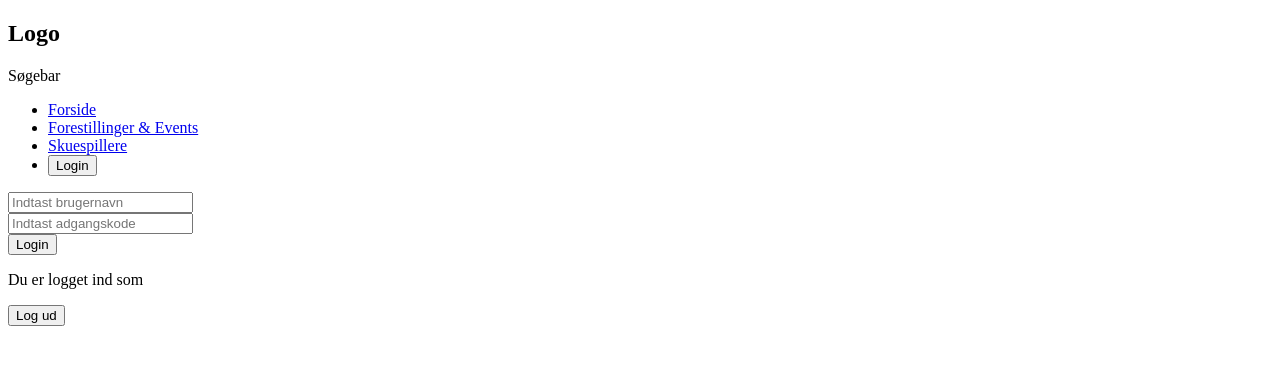
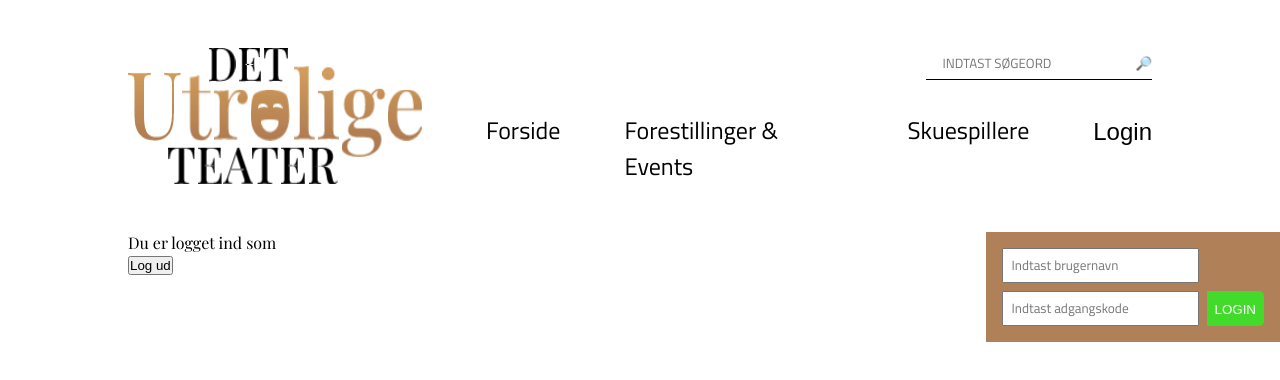
Before and after one commit to Jens180980/Teater, a React (Create React App) app: page /admin in a window 1280 px wide. Shown: the top 380 px of the page. Built offline with nearby package versions, Linux system fonts and the light colour scheme; no server answers.

Commit message:
Header styled

```diff
--- a/src/Assets/scss/App.module.scss
+++ b/src/Assets/scss/App.module.scss
@@ -0,0 +1,14 @@
+@import url("https://fonts.googleapis.com/css2?family=Playfair+Display:wght@400;700&display=swap");
+@import url("https://fonts.googleapis.com/css2?family=Titillium+Web:wght@400;700&display=swap");
+*,
+:after {
+  margin: 0;
+  padding: 0;
+  box-sizing: border-box;
+}
+
+body {
+  width: 80%;
+  margin: 0 auto;
+  font-family: "Playfair Display", serif;
+}
--- a/src/Assets/scss/Header.module.scss
+++ b/src/Assets/scss/Header.module.scss
@@ -0,0 +1,13 @@
+.header {
+  display: flex;
+  justify-content: space-between;
+  padding: 1rem 0;
+  margin: 2rem 0;
+
+  div {
+    display: flex;
+    flex-direction: column;
+    align-items: flex-end;
+    justify-content: space-between;
+  }
+}
--- a/src/Assets/scss/Login.module.scss
+++ b/src/Assets/scss/Login.module.scss
@@ -0,0 +1,38 @@
+.compWrapper {
+  position: absolute;
+  right: 0;
+  background-color: #b08058;
+  padding: 1rem;
+  font-family: "Titillium Web", sans-serif;
+
+  input {
+    padding: 0.5rem;
+  }
+
+  ::placeholder {
+    font-family: "Titillium Web", sans-serif;
+  }
+
+  .topWrap {
+    display: block;
+  }
+  .bottomWrap {
+    margin-top: 0.5rem;
+    display: flex;
+    flex-direction: row;
+    height: 100%;
+
+    button {
+      margin-left: 0.5rem;
+      text-transform: uppercase;
+      outline: none;
+      border: none;
+      border-top-right-radius: 5px;
+      border-bottom-right-radius: 5px;
+      color: white;
+      background-color: rgb(66, 218, 43);
+      padding: 0.6rem 0.5rem 0.5rem 0.5rem;
+      cursor: pointer;
+    }
+  }
+}
--- a/src/Assets/scss/Navigation.module.scss
+++ b/src/Assets/scss/Navigation.module.scss
@@ -0,0 +1,37 @@
+@import url("https://fonts.googleapis.com/css2?family=Titillium+Web:wght@400;700&display=swap");
+
+.nav {
+  font-family: "Titillium Web", sans-serif;
+  position: relative;
+  ul {
+    display: flex;
+    justify-content: space-around;
+
+    li {
+      margin: 2rem 0 0 4rem;
+      list-style: none;
+
+      a {
+        text-decoration: none;
+        font-size: 1.5rem;
+        color: black;
+        font-weight: 400;
+      }
+
+      a:hover,
+      button:hover {
+        color: rgb(94, 94, 94);
+      }
+
+      button {
+        outline: none;
+        border: none;
+        background-color: transparent;
+        font-size: 1.5rem;
+        margin-top: 0.4rem;
+        font-weight: 400;
+        cursor: pointer;
+      }
+    }
+  }
+}
--- a/src/Assets/scss/SearchBar.module.scss
+++ b/src/Assets/scss/SearchBar.module.scss
@@ -0,0 +1,21 @@
+.form {
+  input {
+    padding: 0.5rem 1rem;
+    border: none;
+    border-bottom: 1px solid black;
+  }
+
+  ::placeholder {
+    font-family: "Titillium Web", sans-serif;
+    text-transform: uppercase;
+  }
+
+  button {
+    height: 100%;
+    outline: none;
+    background-color: transparent;
+    border: none;
+    border-bottom: 1px solid black;
+    cursor: pointer;
+  }
+}
--- a/src/Components/Partials/Header.jsx
+++ b/src/Components/Partials/Header.jsx
@@ -5,16 +5,19 @@ import { Link } from "react-router-dom";
 import { Navigation } from "../Partials/Navigation";
 import { SearchBar } from "./SearchBar";
 
-// import modular style sheet
+// import modular style sheet & images
 import Style from "../../Assets/scss/Header.module.scss";
+import logo from "../../Assets/img/DUT_logo.png";
 
 // Header function component
 export const Header = () => {
   return (
     <header className={Style.header}>
-      <h2>Logo</h2>
-      <p>Søgebar</p>
-      <Navigation />
+      <img src={logo} alt="logo" />
+      <div>
+        <SearchBar />
+        <Navigation />
+      </div>
     </header>
   );
 }; // End of function component
--- a/src/Components/Partials/Login.jsx
+++ b/src/Components/Partials/Login.jsx
@@ -37,7 +37,7 @@ export const Login = () => {
     <section className={Style.compWrapper}>
       {!loginData && !loginData.username ? (
         <form onSubmit={handleSubmit(Login)}>
-          <div>
+          <div className={Style.topWrap}>
             <input
               type="text"
               id="username"
@@ -47,6 +47,7 @@ export const Login = () => {
 
             {errors.username && <span>Udfyld venligst feltet korrekt</span>}
           </div>
+          <div className={Style.bottomWrap}>
             <div>
               <input
                 type="password"
@@ -57,7 +58,7 @@ export const Login = () => {
 
               {errors.password && <span>Udfyld venligst feltet korrekt</span>}
             </div>
-          <div>
+
             <button>Login</button>
           </div>
         </form>
--- a/src/Components/Partials/SearchBar.jsx
+++ b/src/Components/Partials/SearchBar.jsx
@@ -1,23 +1,33 @@
-
+// import react hooks
 import { useContext } from "react";
-import { useForm } from "react-hook-form"
-import { SearchContent } from "../StateManagement/SearchData";
+import { useForm } from "react-hook-form";
 import { useNavigate } from "react-router-dom";
 
+//import data from content provider
+import { SearchContent } from "../StateManagement/SearchData";
+
+//import modular style sheets
+import Style from "../../Assets/scss/SearchBar.module.scss";
+
 export const SearchBar = () => {
-    const navigate = useNavigate()
-	const { setSearchData } = useContext(SearchContent)
-	const { register, handleSubmit } = useForm()
+  const navigate = useNavigate();
+  const { setSearchData } = useContext(SearchContent);
+  const { register, handleSubmit } = useForm();
 
-	const getResult = data => {
-		setSearchData(data.SearchItem)
-        navigate("/search", { replace: true})
-	}
+  const getResult = (data) => {
+    setSearchData(data.SearchItem);
+    navigate("/search", { replace: true });
+  };
 
-	return (
-		<form onSubmit={handleSubmit(getResult)}>
-			<input id="searchItem" type="text" {...register("SearchItem", { required: true })} placeholder="Indtast søgeord"/>
-			<button>&#x1F50E;</button>
-		</form>
-	)
-}
+  return (
+    <form onSubmit={handleSubmit(getResult)} className={Style.form}>
+      <input
+        id="searchItem"
+        type="text"
+        {...register("SearchItem", { required: true })}
+        placeholder="Indtast søgeord"
+      />
+      <button>&#x1F50E;</button>
+    </form>
+  );
+};
```
Also changed, not shown: src/Assets/img/DUT_logo.png (renamed from src/Assets/img/DUT Logo.png). Lines whose indentation alone changed are shown as unchanged.
